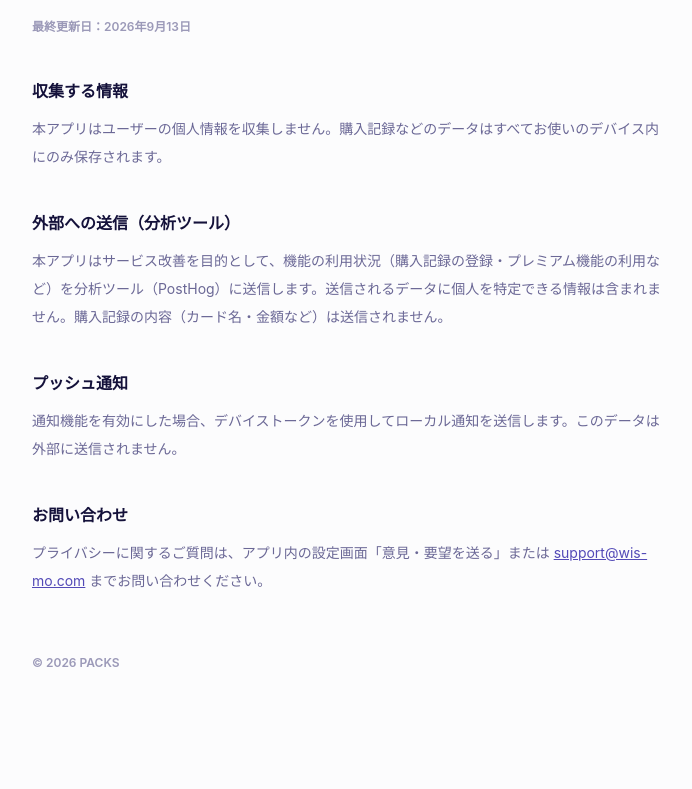
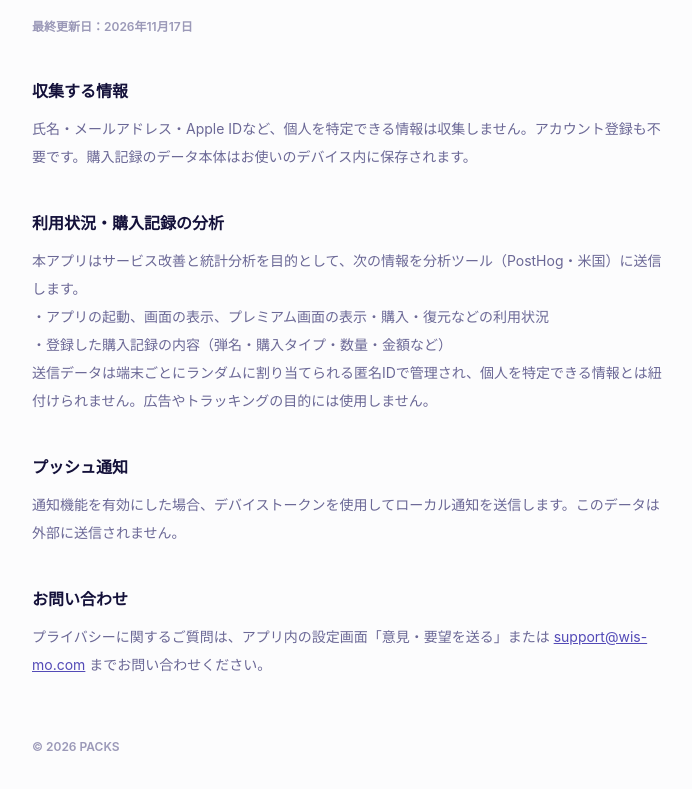
Before and after one commit to originalfamous/packs-lp, a plain HTML site: page privacy.html in a window 1280 px wide. Shown: the part 151-940 px from the top of the page, without its empty margins (292-984 px from the left). Before the commit the page ends 906 px from the top, so only its background shows below. Drawn offline with Linux system fonts and the light colour scheme; a web font is replaced by a local one.

Commit message:
LP更新: 2026-11-18

```diff
--- a/privacy.html
+++ b/privacy.html
@@ -27,13 +27,15 @@ footer{margin-top:56px;font-size:12px;color:#9B99B8;font-weight:600}
 <div class="wrap">
   <a class="back" href="./index.html">‹ PACKS</a>
   <h1>プライバシーポリシー</h1>
-  <p class="updated">最終更新日：2026年9月13日</p>
+  <p class="updated">最終更新日：2026年11月17日</p>
 
   <h2>収集する情報</h2>
-  <p>本アプリはユーザーの個人情報を収集しません。購入記録などのデータはすべてお使いのデバイス内にのみ保存されます。</p>
+  <p>氏名・メールアドレス・Apple IDなど、個人を特定できる情報は収集しません。アカウント登録も不要です。購入記録のデータ本体はお使いのデバイス内に保存されます。</p>
 
-  <h2>外部への送信（分析ツール）</h2>
-  <p>本アプリはサービス改善を目的として、機能の利用状況（購入記録の登録・プレミアム機能の利用など）を分析ツール（PostHog）に送信します。送信されるデータに個人を特定できる情報は含まれません。購入記録の内容（カード名・金額など）は送信されません。</p>
+  <h2>利用状況・購入記録の分析</h2>
+  <p>本アプリはサービス改善と統計分析を目的として、次の情報を分析ツール（PostHog・米国）に送信します。</p>
+  <p>・アプリの起動、画面の表示、プレミアム画面の表示・購入・復元などの利用状況<br>・登録した購入記録の内容（弾名・購入タイプ・数量・金額など）</p>
+  <p>送信データは端末ごとにランダムに割り当てられる匿名IDで管理され、個人を特定できる情報とは紐付けられません。広告やトラッキングの目的には使用しません。</p>
 
   <h2>プッシュ通知</h2>
   <p>通知機能を有効にした場合、デバイストークンを使用してローカル通知を送信します。このデータは外部に送信されません。</p>
```
